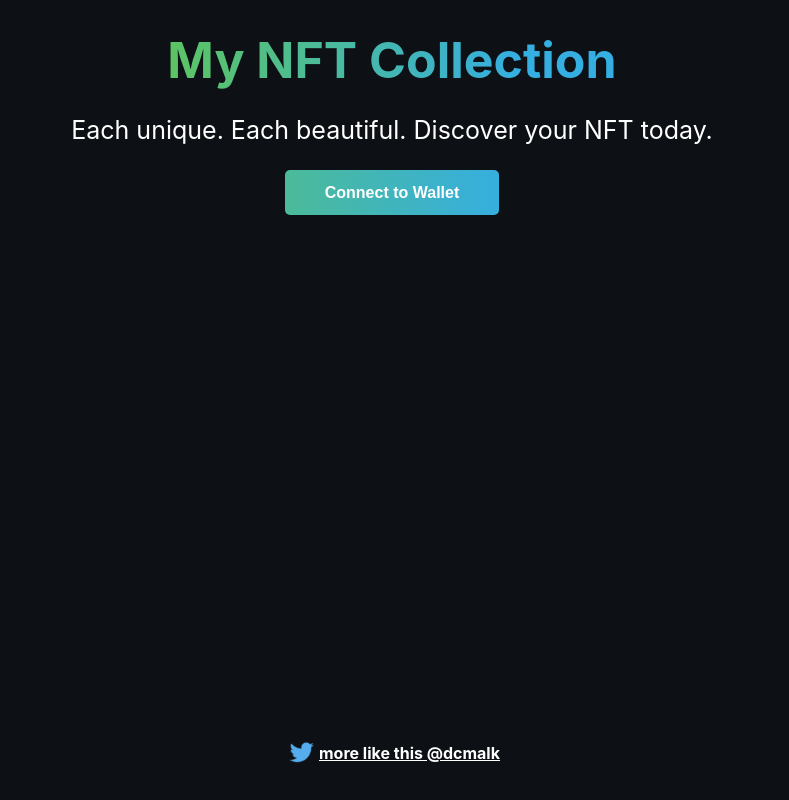
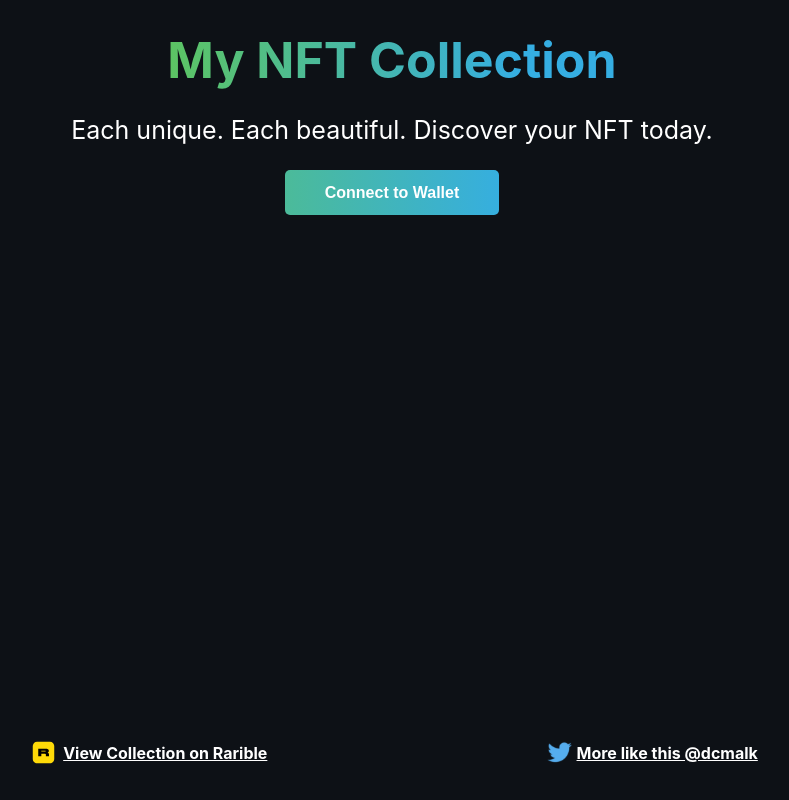
Before and after one commit to dcmalk/nft-words, a React (Create React App) app: page / in a window 1280 px wide. Shown: the whole page, without its empty margins (248-1037 px from the left). Built offline with nearby package versions, Linux system fonts and the light colour scheme.

Commit message:
Add NFT collection link

```diff
--- a/src/App.js
+++ b/src/App.js
@@ -2,6 +2,8 @@ import React, { useEffect, useState } from 'react';
 import { ethers } from 'ethers';
 import toast, { Toaster } from 'react-hot-toast';
 import twitterLogo from './assets/twitter-logo.svg';
+import openseaLogo from './assets/opensea-logo.svg';
+import raribleLogo from './assets/rarible-logo.svg';
 import './styles/App.css';
 
 import myEpicNft from './utils/MyEpicNFT.json';
@@ -10,7 +12,8 @@ import myEpicNft from './utils/MyEpicNFT.json';
 const CONTRACT_ADDRESS = process.env.REACT_APP_CONTRACT_ADDR;
 const TWITTER_HANDLE = 'dcmalk';
 const TWITTER_LINK = `https://twitter.com/${TWITTER_HANDLE}`;
-const OPENSEA_LINK = '';
+//const OPENSEA_LIBK = 'https://testnets.opensea.io/collection/squarenft-vu901lkj40'
+const RARIBLE_LINK = 'https://ropsten.rarible.com/collection/0x6D5e5287842dF13dAE312543F1A1673114293f59/items';
 
 const App = () => {
   const [currentAccount, setCurrentAccount] = useState('');
@@ -225,8 +228,18 @@ const App = () => {
           )}
         </div>
         <div className="footer-container">
-          <img alt="Twitter Logo" className="twitter-logo" src={twitterLogo} />
-          <a className="footer-text" href={TWITTER_LINK} target="_blank" rel="noreferrer">{`more like this @${TWITTER_HANDLE}`}</a>
+          <div className="footer-item">
+            <img alt="Rarible Logo" className="rarible-logo" src={raribleLogo} />
+            <a className="footer-text" href={RARIBLE_LINK} target="_blank" rel="noreferrer">
+              View Collection on Rarible
+            </a>
+          </div>
+          <div className="footer-item">
+            <img alt="Twitter Logo" className="twitter-logo" src={twitterLogo} />
+            <a className="footer-text" href={TWITTER_LINK} target="_blank" rel="noreferrer">
+              {`More like this @${TWITTER_HANDLE}`}
+            </a>
+          </div>
         </div>
       </div>
     </div>
--- a/src/styles/App.css
+++ b/src/styles/App.css
@@ -73,14 +73,31 @@
 
 .footer-container {
   display: flex;
-  justify-content: center;
+  justify-content: space-evenly;
   align-items: center;
   padding-bottom: 30px;
+}
+
+.footer-item {
+  display: flex;
+  align-items: center;
 }
 
 .twitter-logo {
   width: 35px;
   height: 35px;
+}
+
+.opensea-logo {
+  width: 30px;
+  height: 30px;
+  margin-right: 10px;
+}
+
+.rarible-logo {
+  width: 35px;
+  height: 35px;
+  margin-right: 2px;
 }
 
 .footer-text {
```
Also changed, not shown: src/assets/opensea-logo.svg (added), src/assets/rarible-logo.svg (added).
